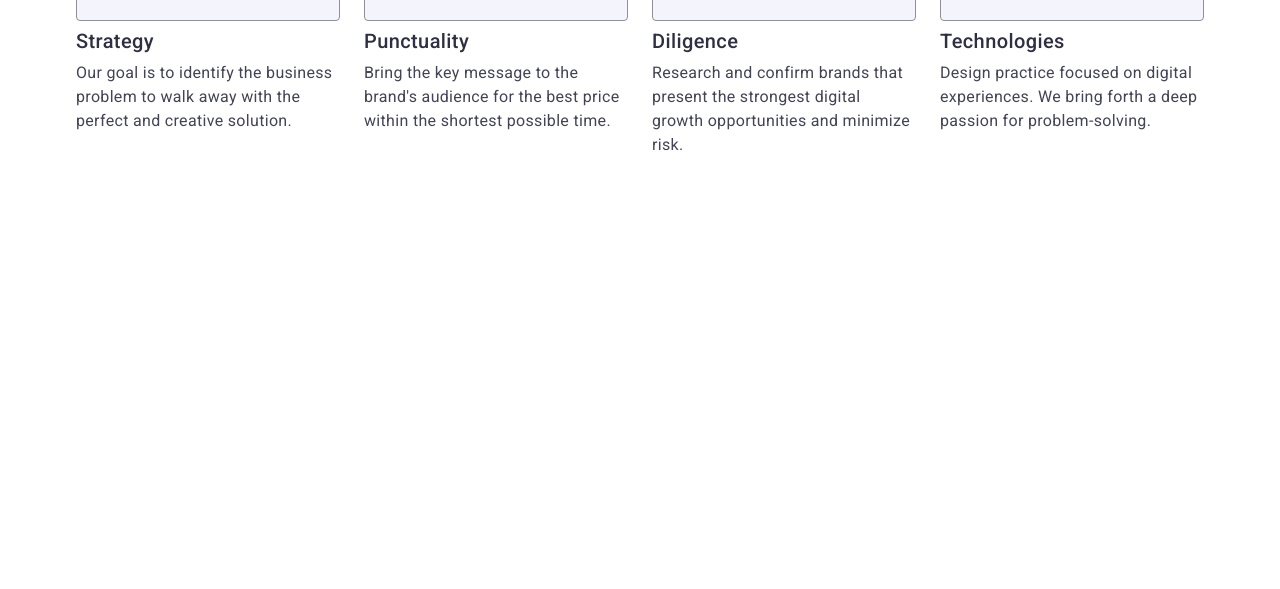
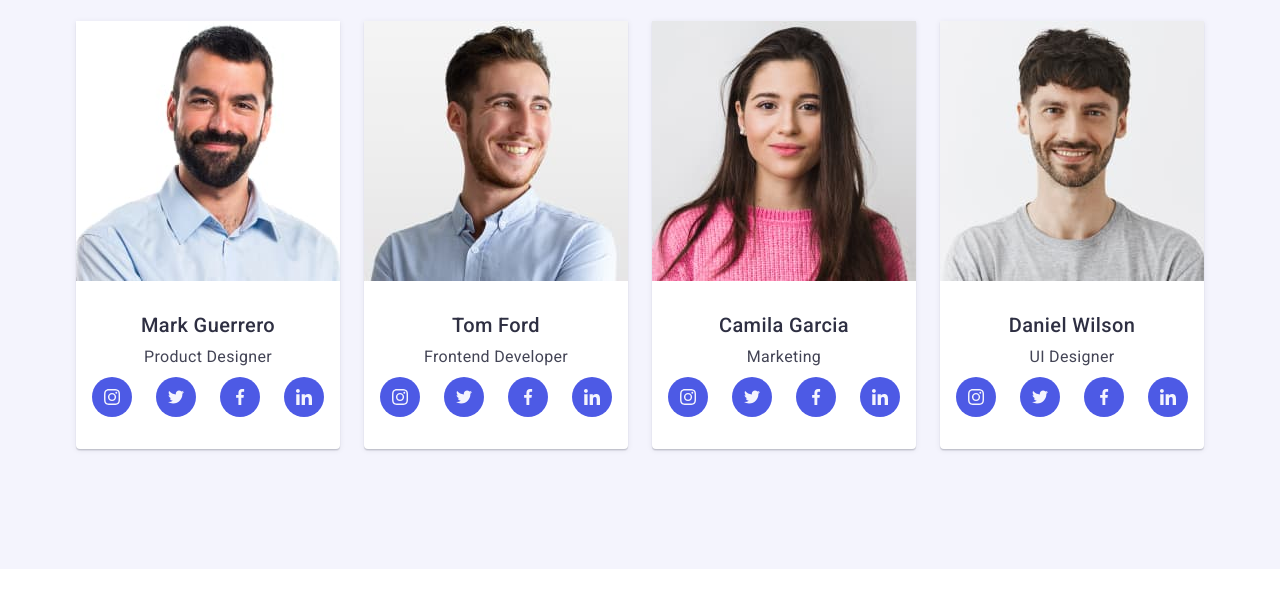
Before and after one commit to OlenaPanf/goit-markup-hw-06, a plain HTML site: page index.html in a window 1280 px wide. Shown: the part 211-800 px from the top of the page. Drawn offline with nearby package versions, Linux system fonts and the light colour scheme.

Commit message:
Section3

```diff
--- a/css/styles.css
+++ b/css/styles.css
@@ -639,12 +639,115 @@ screen and (min-device-pixel-ratio: 2) and (min-width: 1158px) {
 
 /* ============== /End of Desktop Section 2 ============== */
 /* ============== Mobile Section 3 ============== */
+.third-section {
+    background-color: #F4F4FD;
+}
+
+.team-title {
+    margin-left: auto;
+    margin-right: auto;
+    margin-bottom: 72px;
+}
+
+.team-list {
+    display: flex;
+}
+
+.team-item {
+    max-width: 264px;
+    background-color: #FFFFFF;
+    border-radius: 0px 0px 4px 4px;
+    box-shadow: 0px 2px 1px 0px rgba(46, 47, 66, 0.08), 0px 1px 1px 0px rgba(46, 47, 66, 0.16), 0px 1px 6px 0px rgba(46, 47, 66, 0.08);
+}
+
+.team-item-img {
+    display: block;
+    max-width: 100%;
+    height: auto;
+}
+
+.team-text-title {
+    font-size: 20px;
+    font-weight: 500;
+    line-height: 1.2;
+            /* 120% */
+    letter-spacing: 0.02em;
+    text-align: center;
+    color: #2E2F42;
+    margin-bottom: 8px;
+}
+
+.team-text {
+    font-size: 16px;
+    line-height: 1.5;
+        /* 150% */
+    letter-spacing: 0.02em;
+    text-align: center;
+    color: #434455;
+}
+
+.card-info {
+    width: 264px;
+    padding: 32px 0;
+}
+
+.team-social-list {
+    display: flex;
+    justify-content: center;
+    align-items: center;
+    gap: 24px;
+    margin-top: 8px;
+}
+
+.team-social-list-item {
+    width: 40px;
+    height: 40px;
+}
+
+.team-social-list-link {
+    display: flex;
+    justify-content: center;
+    align-items: center;
+    border-radius: 50%;
+    background-color: #4D5AE5;
+    width: 100%;
+    height: 100%;
+    transition: background-color 250ms cubic-bezier(0.4, 0, 0.2, 1);
+}
+
+.team-social-list-icon {
+    fill: #F4F4FD;
+    margin: 12px;
+}
+
+.team-social-list-link:hover,
+.team-social-list-link:focus {
+    background-color: #404BBF;
+}
+
+@media screen and (max-width: 1157px) {
+    .third-section {
+        padding: 96px 0;
+    }
+
+
+}
+
 @media screen and (max-width: 767px) {
+    .team-container {
+        width: 296рх;
+    }
+
+    .team-list {
+        flex-direction: column;
+        justify-content: center;
+        align-items: center;
+        gap: 72px;
+    }
 
 
 
 }
-
 
 
 
@@ -653,8 +756,22 @@ screen and (min-device-pixel-ratio: 2) and (min-width: 1158px) {
 @media screen and (min-width: 768px) and (max-width: 1157px) {}
 
 @media screen and (min-width: 768px) {
+    .team-container {
+        min-width: 584px;
+    }
 
+    .team-list {
+        flex-direction: row;
+        flex-wrap: wrap;
+        justify-content: center;
+        align-items: center;
+        column-gap: 24px;
+        row-gap: 64px;
+    }
 
+    .team-item {
+        width: calc((100% - 24px)/2);
+    }
 
 }
 
@@ -663,13 +780,18 @@ screen and (min-device-pixel-ratio: 2) and (min-width: 1158px) {
 /* ============== /End of Tablet Section 3 ============== */
 /* ============== Desktop Section 3 ============== */
 @media screen and (min-width: 1158px) {
+    .third-section {
+        padding: 120px 0;
+    }
 
+    .team-list {
+        gap: 24px;
+    }
 
-
-
+    .team-item {
+        width: calc((100% - 72px)/4);
+    }
 }
 
 
-
-
 /* ============== /End of Desktop Section 3 ============== */
--- a/index.html
+++ b/index.html
@@ -72,7 +72,7 @@
       </section>-->
 
       <!--Section Advantages-->
-      <section class="second-section section">
+      <!--<section class="second-section section">
         <div class="container">
           <h2 class="advantage-title visually-hidden">Advantages</h2>
           <ul class="advantage-list list">
@@ -146,11 +146,11 @@
             </li>
           </ul>
         </div>
-      </section>
+      </section>-->
 
       <!--Section Our Team-->
-      <!--<section class="third-section section">
-        <div class="container">
+      <section class="third-section section">
+        <div class="container team-container">
           <h2 class="team-title">Our Team</h2>
           <ul class="team-list list">
             <li class="team-item">
@@ -470,7 +470,7 @@
             </li>
           </ul>
         </div>
-      </section>-->
+      </section>
 
       <!--Section Our Portfolio-->
       <!--<section class="fourth-section section">
```
